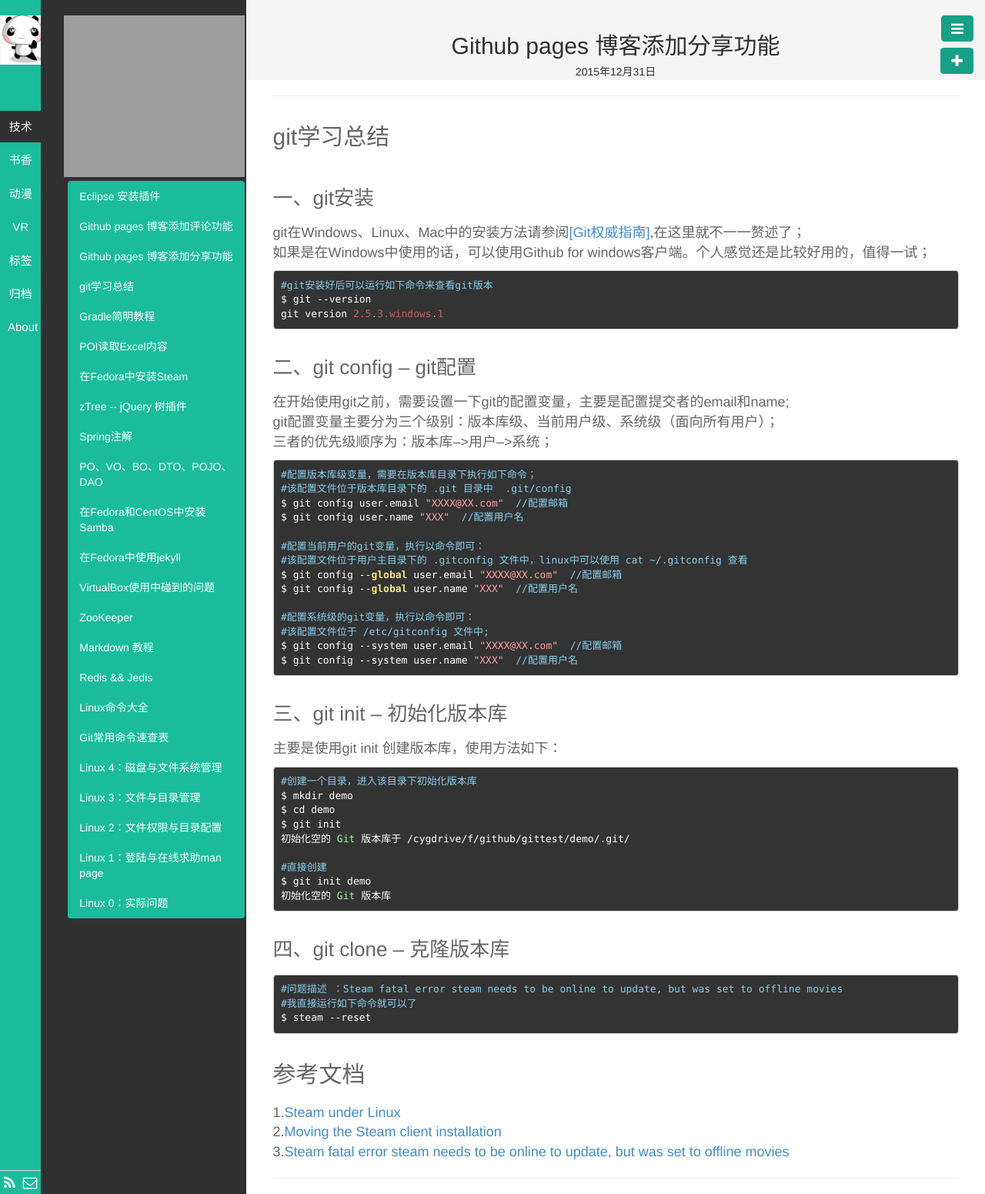
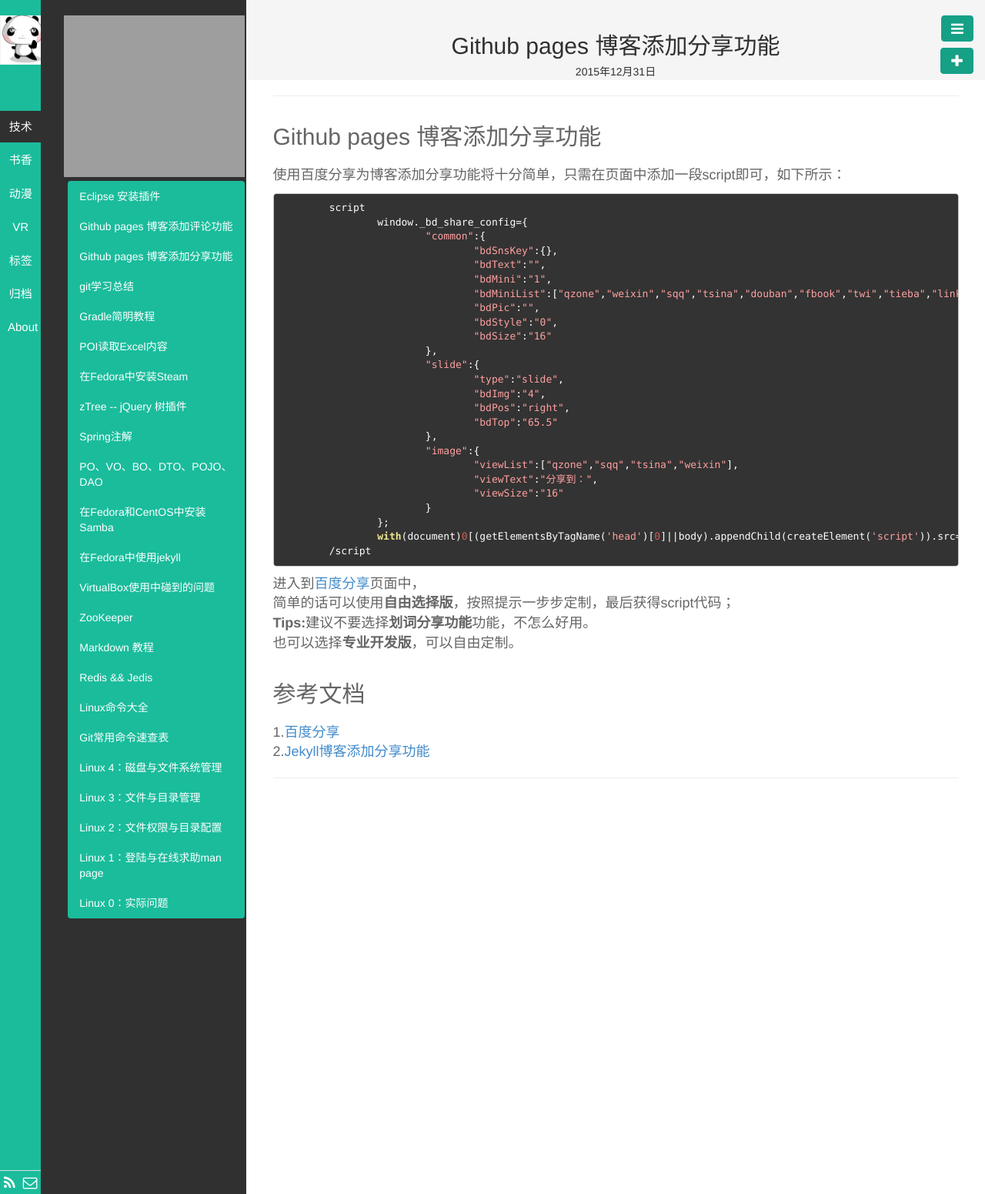
Before and after one commit to demon7452/demon7452.github.io, a Jekyll site: the page built from _posts/技术/2015-12-31-Github pages 博客添加分享功能.md, in a window 1280 px wide. Shown: the whole page at 77% size. Built offline with Jekyll 4.4.1, drawn with Linux system fonts in a browser that asks for light colours; Markdown is read by kramdown in place of the engine named in the settings; comment, search, counter and statistics services are not loaded; grey boxes are pictures that could not be loaded.

Commit message:
add share blog

````diff
--- a/_posts/技术/2015-12-31-Github pages 博客添加分享功能.md
+++ b/_posts/技术/2015-12-31-Github pages 博客添加分享功能.md
@@ -6,62 +6,41 @@
 keywords:
 description:
 ---
-##git学习总结
-###一、git安装
-git在Windows、Linux、Mac中的安装方法请参阅<a target="_blank" href="http://www.worldhello.net/">[Git权威指南]</a>,在这里就不一一赘述了；<br>
-如果是在Windows中使用的话，可以使用Github for windows客户端。个人感觉还是比较好用的，值得一试；<br>
+##Github pages 博客添加分享功能
+使用百度分享为博客添加分享功能将十分简单，只需在页面中添加一段script即可，如下所示：
+<pre>
+	script
+		window._bd_share_config={
+			"common":{
+				"bdSnsKey":{},
+				"bdText":"",
+				"bdMini":"1",
+				"bdMiniList":["qzone","weixin","sqq","tsina","douban","fbook","twi","tieba","linkedin","youdao","print"],
+				"bdPic":"",
+				"bdStyle":"0",
+				"bdSize":"16"
+			},
+			"slide":{
+				"type":"slide",
+				"bdImg":"4",
+				"bdPos":"right",
+				"bdTop":"65.5"
+			},
+			"image":{
+				"viewList":["qzone","sqq","tsina","weixin"],
+				"viewText":"分享到：",
+				"viewSize":"16"
+			}
+		};
+		with(document)0[(getElementsByTagName('head')[0]||body).appendChild(createElement('script')).src='http://bdimg.share.baidu.com/static/api/js/share.js?v=89860593.js?cdnversion='+~(-new Date()/36e5)];
+	/script
+</pre>
 
-```
-#git安装好后可以运行如下命令来查看git版本
-$ git --version
-git version 2.5.3.windows.1
-```
-###二、git config -- git配置
-在开始使用git之前，需要设置一下git的配置变量，主要是配置提交者的email和name;<br>
-git配置变量主要分为三个级别：版本库级、当前用户级、系统级（面向所有用户）；<br>
-三者的优先级顺序为：版本库-->用户-->系统；<br>
 
-```
-#配置版本库级变量，需要在版本库目录下执行如下命令；
-#该配置文件位于版本库目录下的 .git 目录中  .git/config
-$ git config user.email "XXXX@XX.com"  //配置邮箱
-$ git config user.name "XXX"  //配置用户名
-
-#配置当前用户的git变量，执行以命令即可：
-#该配置文件位于用户主目录下的 .gitconfig 文件中，linux中可以使用 cat ~/.gitconfig 查看
-$ git config --global user.email "XXXX@XX.com"  //配置邮箱
-$ git config --global user.name "XXX"  //配置用户名
-
-#配置系统级的git变量，执行以命令即可：
-#该配置文件位于 /etc/gitconfig 文件中;
-$ git config --system user.email "XXXX@XX.com"  //配置邮箱
-$ git config --system user.name "XXX"  //配置用户名
-```
-
-###三、git init -- 初始化版本库
-主要是使用git init 创建版本库，使用方法如下：
-
-```
-#创建一个目录，进入该目录下初始化版本库
-$ mkdir demo
-$ cd demo
-$ git init
-初始化空的 Git 版本库于 /cygdrive/f/github/gittest/demo/.git/
-
-#直接创建
-$ git init demo
-初始化空的 Git 版本库
-```
-
-###四、git clone -- 克隆版本库
-
-```
-#问题描述 ：Steam fatal error steam needs to be online to update, but was set to offline movies
-#我直接运行如下命令就可以了
-$ steam --reset
-```
-
+进入到<a href="http://share.baidu.com/code" target="_blank">百度分享</a>页面中，<br>
+简单的话可以使用**自由选择版**，按照提示一步步定制，最后获得script代码；<br>
+**Tips:**建议不要选择**划词分享功能**功能，不怎么好用。<br>
+也可以选择**专业开发版**，可以自由定制。<br>
 ##参考文档
-1.<a href="https://developer.valvesoftware.com/wiki/Steam_under_Linux" target="_blank">Steam under Linux</a><br>
-2.<a href="http://negativo17.org/steam/" target="_blank">Moving the Steam client installation</a><br>
-3.<a href="http://askubuntu.com/questions/256628/steam-fatal-error-steam-needs-to-be-online-to-update-but-was-set-to-offline-mov" target="_blank">Steam fatal error steam needs to be online to update, but was set to offline movies</a><br>
+1.<a href="http://share.baidu.com/code" target="_blank">百度分享</a><br>
+2.<a href="http://www.smslit.top/jekyll/2015/07/19/jekyllShare.html#no1" target="_blank">Jekyll博客添加分享功能</a><br>
````
